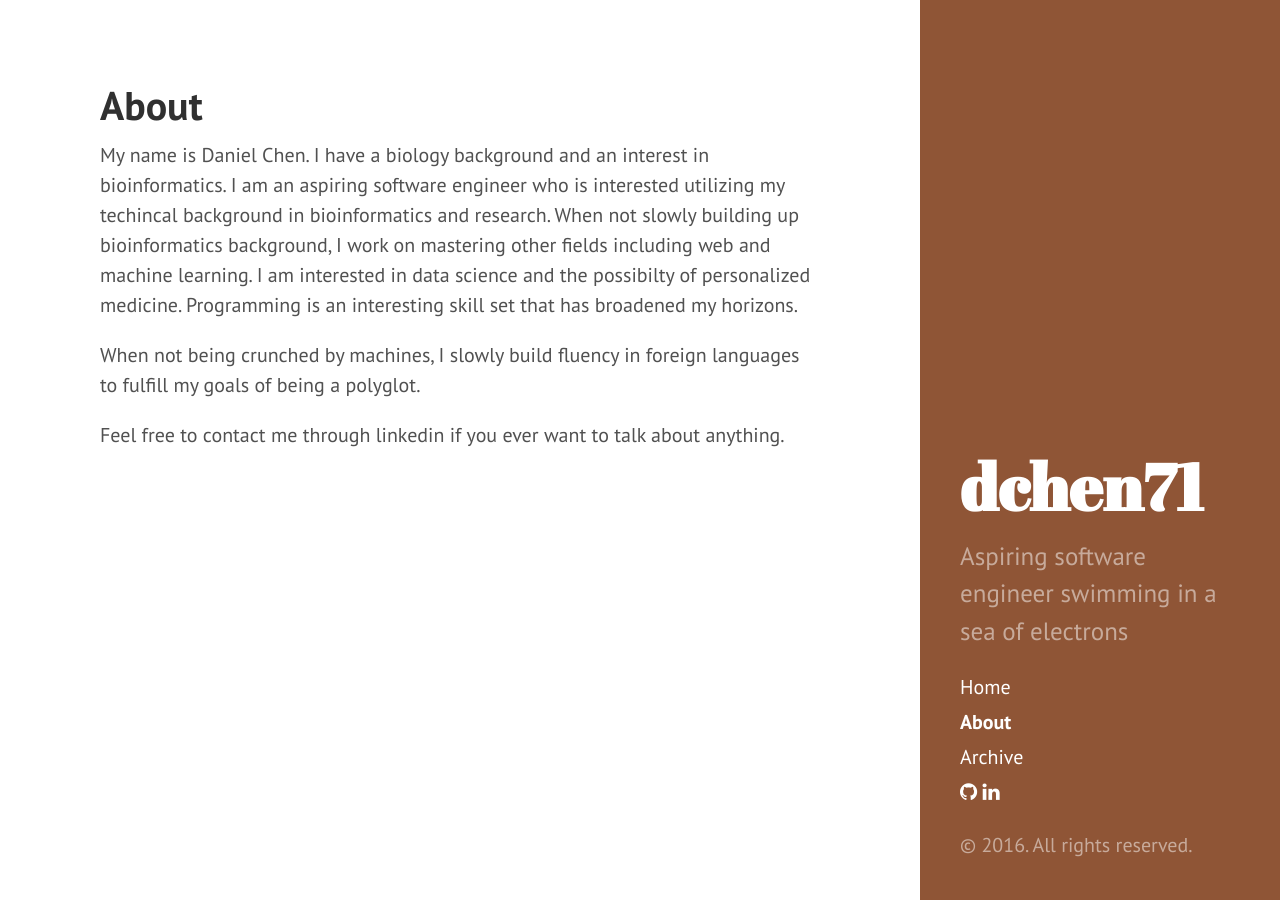
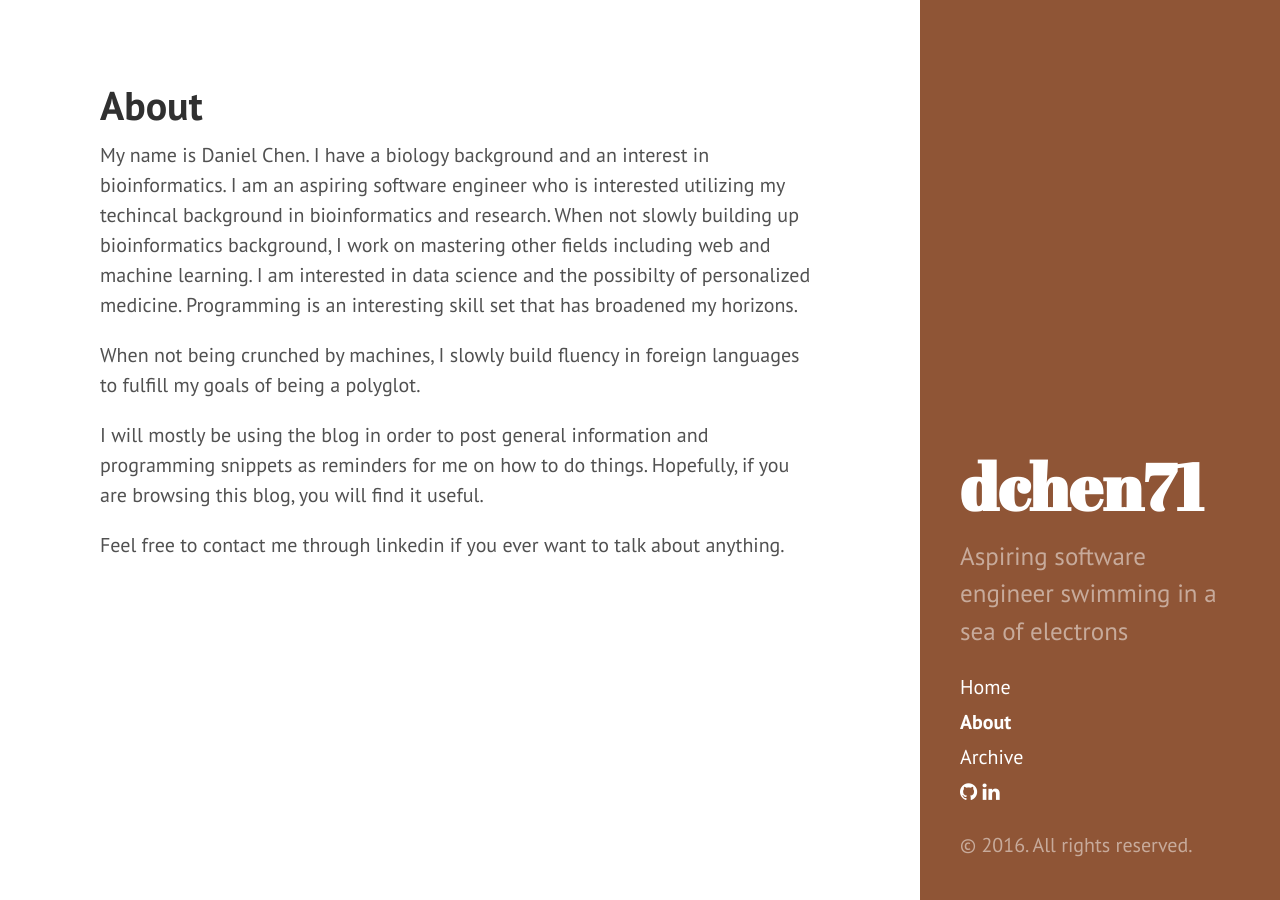
Before and after one commit to dchen71/dchen71.github.io, a Jekyll site: the page built from about.md, in a window 1280 px wide. Built offline with Jekyll 4.4.1, drawn with Linux system fonts in a browser that asks for light colours; Markdown is read by kramdown in place of the engine named in the settings.

Commit message:
updated about

```diff
--- a/about.md
+++ b/about.md
@@ -7,4 +7,6 @@ My name is Daniel Chen. I have a biology background and an interest in bioinform
 
 When not being crunched by machines, I slowly build fluency in foreign languages to fulfill my goals of being a polyglot.
 
+I will mostly be using the blog in order to post general information and programming snippets as reminders for me on how to do things. Hopefully, if you are browsing this blog, you will find it useful.
+
 Feel free to contact me through linkedin if you ever want to talk about anything.
```
